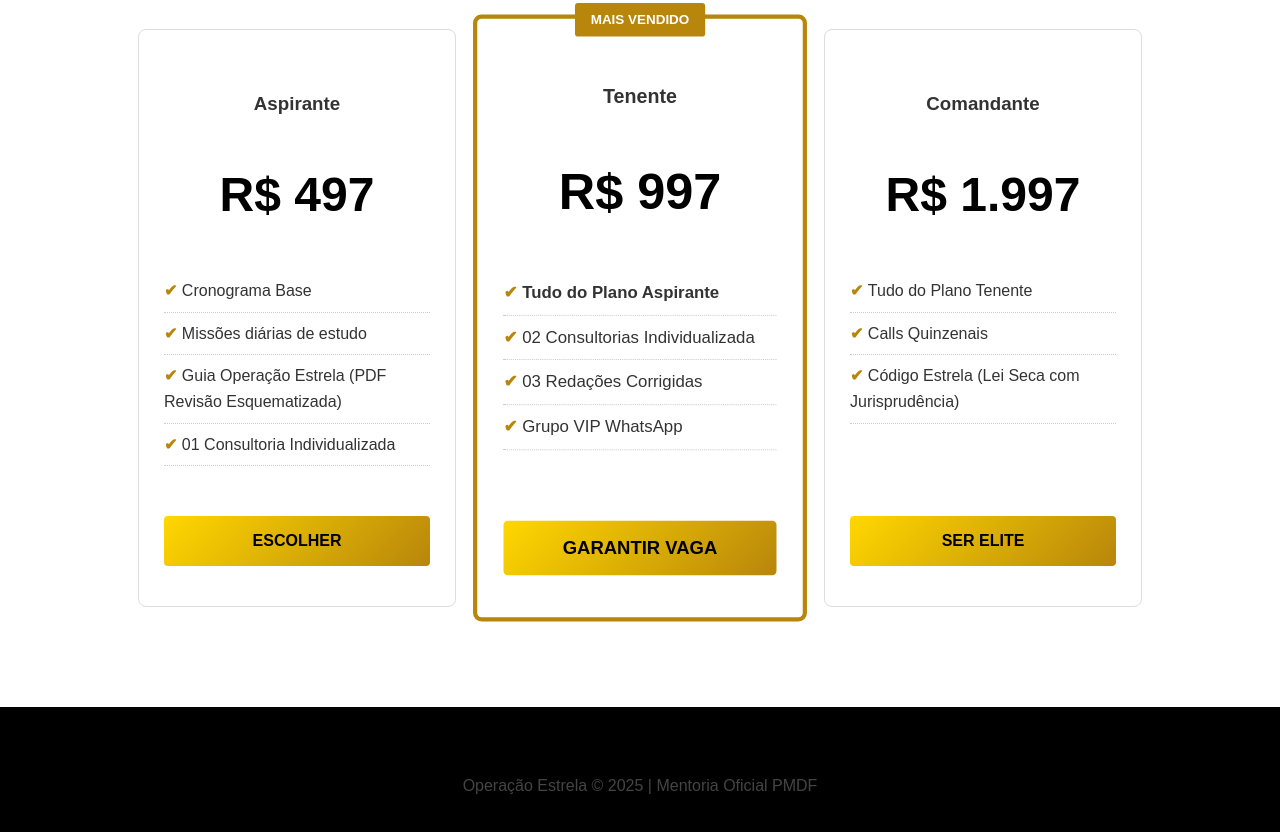
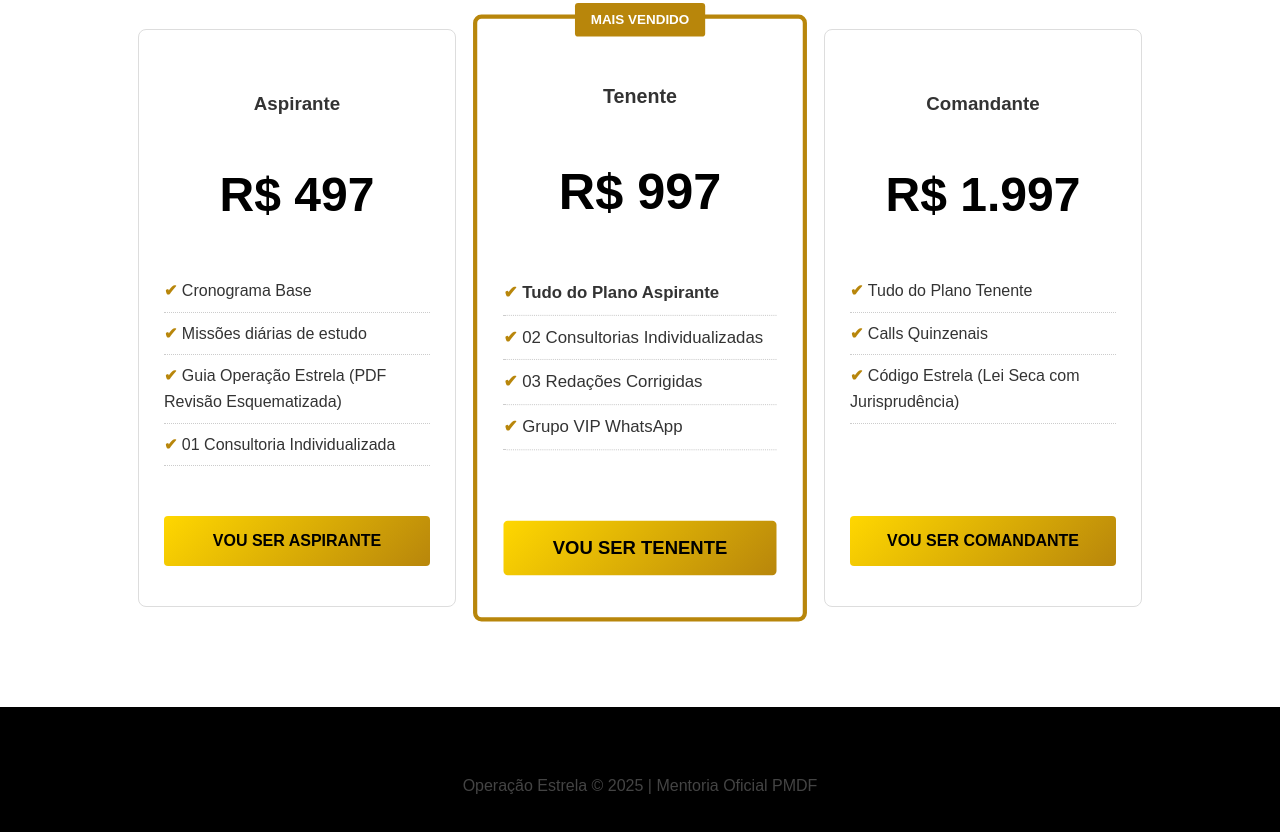
Before and after one commit to DevPauloGaspar/MentoriaDavid, a plain HTML site: page index.html in a window 1280 px wide. Shown: the part 1987-2819 px from the top of the page. Drawn offline with Linux system fonts and the light colour scheme.

Commit message:
Update index.html

```diff
--- a/index.html
+++ b/index.html
@@ -181,7 +181,7 @@
                     <li>Guia Operação Estrela (PDF Revisão Esquematizada)</li>
                     <li> 01 Consultoria Individualizada</li>
                 </ul>
-                <a href="#" class="cta-gold" style="font-size: 1em; padding: 12px;">ESCOLHER</a>
+                <a href="#" class="cta-gold" style="font-size: 1em; padding: 12px;">VOU SER ASPIRANTE</a>
             </div>
 
             <div class="card featured">
@@ -190,11 +190,11 @@
                 <div class="price">R$ 997</div>
                 <ul>
                     <li><strong>Tudo do Plano Aspirante</strong></li>
-                    <li>02 Consultorias Individualizada</li>
+                    <li>02 Consultorias Individualizadas</li>
                     <li>03 Redações Corrigidas</li>
                     <li>Grupo VIP WhatsApp</li>
                 </ul>
-                <a href="#" class="cta-gold" style="font-size: 1.1em; padding: 12px;">GARANTIR VAGA</a>
+                <a href="#" class="cta-gold" style="font-size: 1.1em; padding: 12px;">VOU SER TENENTE</a>
             </div>
 
             <div class="card">
@@ -205,7 +205,7 @@
                     <li>Calls Quinzenais</li>
                     <li>Código Estrela (Lei Seca com Jurisprudência)</li>
                 </ul>
-                <a href="#" class="cta-gold" style="font-size: 1em; padding: 12px;">SER ELITE</a>
+                <a href="#" class="cta-gold" style="font-size: 1em; padding: 12px;">VOU SER COMANDANTE</a>
             </div>
 
         </div>
```
